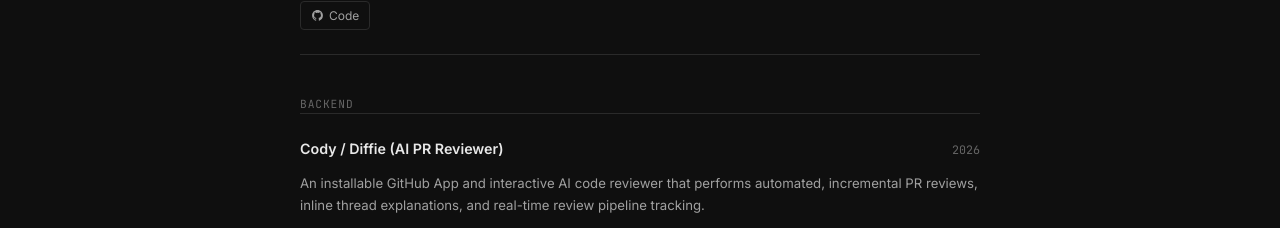
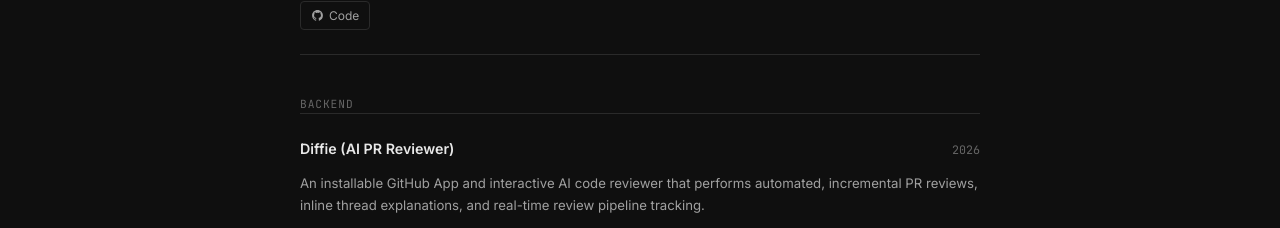
Before and after one commit to mohit-bhandari45/Portfolio, a React (Vite) app: page /projects in a window 1280 px wide. Shown: the part 813-1041 px from the top of the page. Built offline with nearby package versions, Linux system fonts and the light colour scheme.

Commit message:
refactor(data): rename project to Diffie (AI PR Reviewer)

```diff
--- a/src/data.js
+++ b/src/data.js
@@ -41,7 +41,7 @@
 export const BACKEND_PROJECTS = [
   {
     index: '03',
-    name: 'Cody / Diffie (AI PR Reviewer)',
+    name: 'Diffie (AI PR Reviewer)',
     type: 'Backend',
     year: '2026',
     desc: 'An installable GitHub App and interactive AI code reviewer that performs automated, incremental PR reviews, inline thread explanations, and real-time review pipeline tracking.',
@@ -72,7 +72,7 @@
 /* Projects shown on the home page (no type distinction) */
 export const HOME_PROJECTS = [
   FULL_STACK_PROJECTS[0], // Koder
-  BACKEND_PROJECTS[0],    // Cody
+  BACKEND_PROJECTS[0],    // Diffie
 ];
 
 export const SKILLS = [
```
